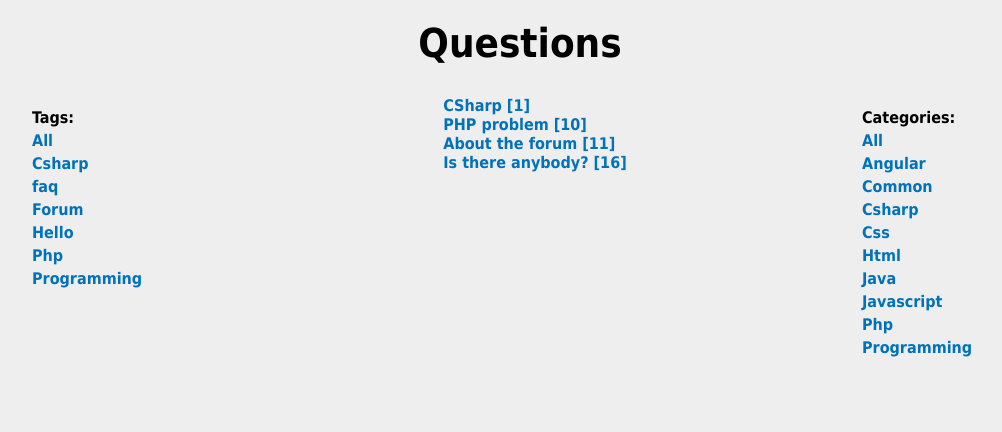
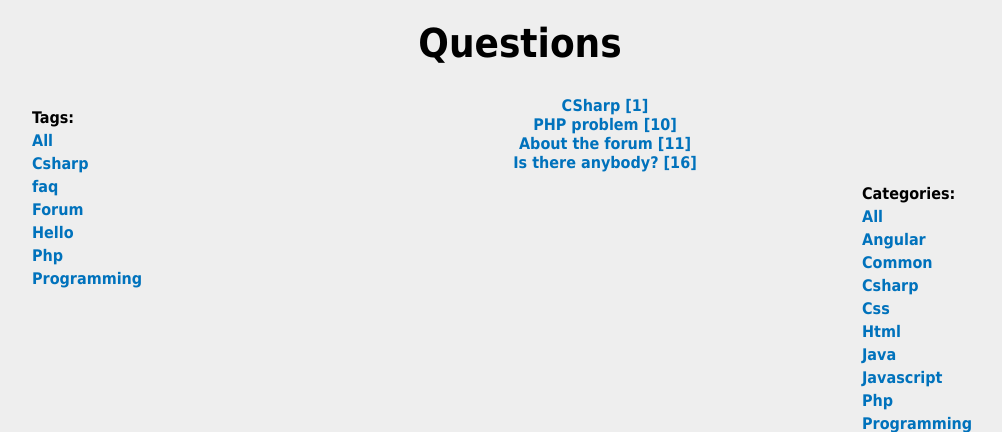
Before and after one commit to MihailYotov/PHP-Forum, a PHP site: page /questions in a window 1280 px wide. Shown: the part 119-551 px from the top of the page, without its empty margins (120-1122 px from the left). Run offline with PHP 8.4, Linux system fonts and the light colour scheme; data comes from the database, SQL or seed files in the repository.

Commit message:
Small bugs and style fixes.

```diff
--- a/content/style.css
+++ b/content/style.css
@@ -215,7 +215,7 @@ textarea {
 
 .questionsList {
     display: inline-block;
-    width: 55%;
+    width: 67%;
     margin: 0 auto;
     text-align: center;
 
@@ -224,7 +224,7 @@ textarea {
 .questionsList > ul {
     display: inline-block;
     list-style-type: none;
-    text-align: left;
+    text-align: center;
 
 }
 
@@ -272,6 +272,9 @@ textarea {
 .infoMessages {
     list-style-type: none;
     width: 100%;
+    position: absolute;
+    left: 0;
+    top: 100px;
 }
 
 li.info {
@@ -323,7 +326,7 @@ p{
     }
 
     .questionsList{
-        margin-left: 70px;
+        margin-left: 80px;
     }
 
     .infoMessages {
--- a/views/account/login.php
+++ b/views/account/login.php
@@ -3,9 +3,6 @@
     <h1><?= htmlspecialchars($this->title);?></h1>
 
     <form action="/account/login" method="post">
-        <fieldset>
-            <legend>Login</legend>
-
             <label for="username">Username: </label>
             <input type="text" id="username" name="username" required="required" pattern="[a-zA-Z0-9 /\\@#$%&]+" placeholder="Username"/>
 
@@ -13,8 +10,6 @@
             <input type="password" id="password" name="password" required="required" pattern="[a-zA-Z0-9 /\\@#$%&]+" placeholder="******"/>
 
             <input type="submit" name="submit" value="Login"/>
-
-        </fieldset>
     </form>
 
 </div>
--- a/views/questions/create.php
+++ b/views/questions/create.php
@@ -4,7 +4,7 @@
     <form action="/questions/create" method="post">
 
         <label for="questionTitle">Title: </label>
-        <input type="text" id="questionTitle" name="questionTitle" required="required"/>
+        <input type="text" id="questionTitle" name="questionTitle" required="required" maxlength="100"/>
 
         <label for="questionContent">Content: </label>
         <textarea id="questionContent" name="questionContent" required="required"> </textarea>
```
Also changed, not shown: views/account/register.php (+18 -15 lines).
